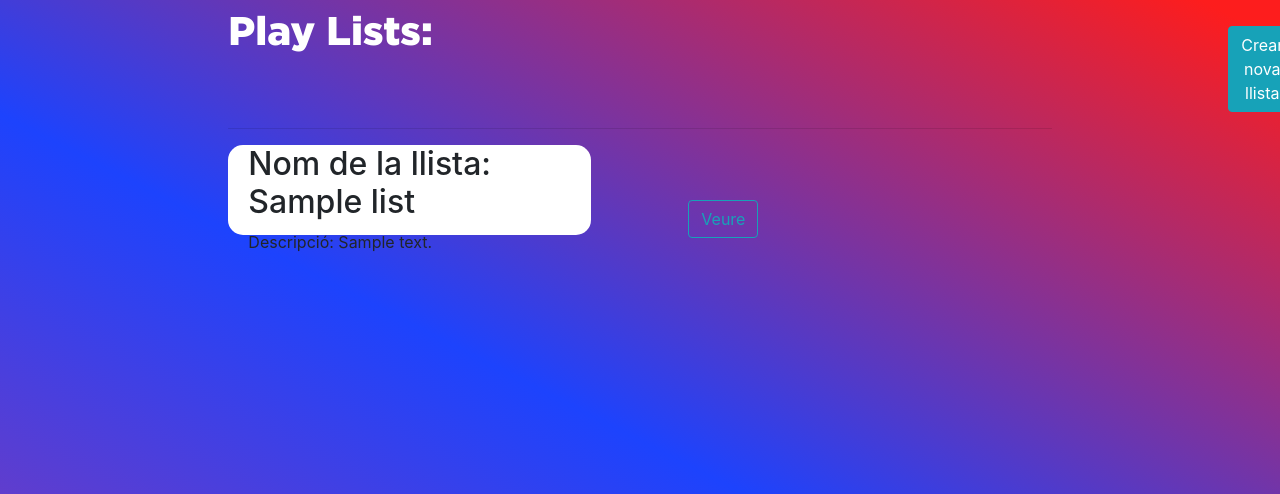
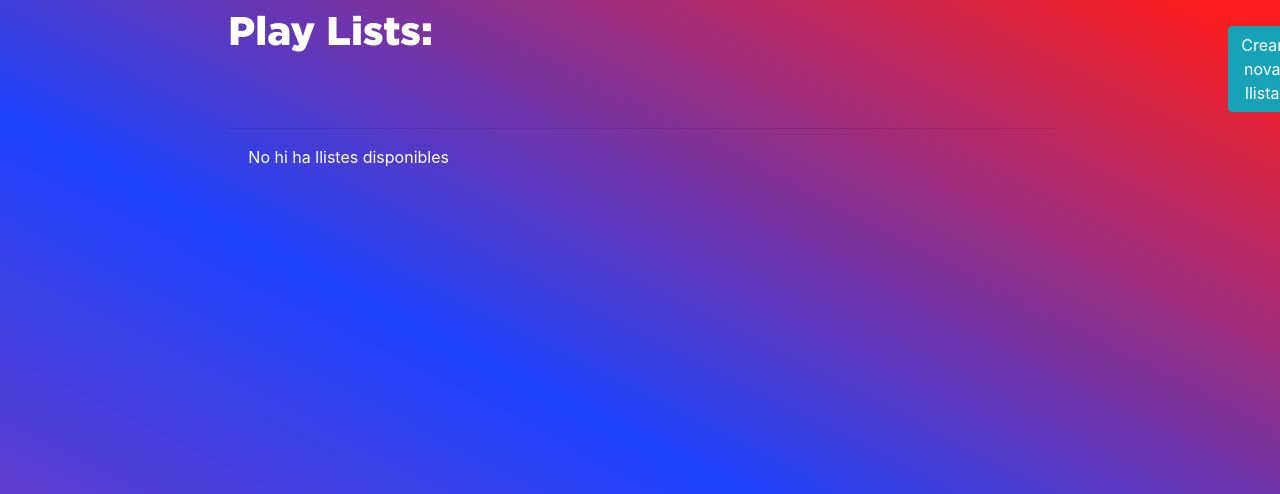
Before and after one commit to ger4rdgg/playlist_projecte, a Django app: page /playlists/ in a window 1280 px wide. Shown: the part 105-599 px from the top of the page. Run offline with Django 3.2, Linux system fonts and the light colour scheme; tables that the repository leaves empty hold one stand-in row (values such as "Sample post"); some libraries are stand-ins or nearby versions.

Commit message:
estructura projecte millorada i playlists.html maquetat millor

```diff
--- a/playlist_app/templates/playlists.html
+++ /dev/null
@@ -1,24 +0,0 @@
-{% extends "base.html" %}
-
-{% block page_content %}
-<div class="col-md-8 offset-md-2">
-    <div>
-	    <h1 style="color: white; padding-top: 10px; font-family: 'GothamPro'">Play Lists:</h1>
-        <a style="margin-left: 1000px; margin-top: -40px" class="btn btn-info" href="{% url 'playlist_create' %}">Crear nova llista</a>
-    </div>
-	<hr>
-	{% for playlist in list %}
-        <div style="background: white; text-align: left; border-radius: 15px; width: 44%; margin-bottom: 7px; height: 90px">
-	<h2 style="padding-left: 20px"> Nom de la llista: {{ playlist.name }}</h2>
-        {% if playlist.description is None %}
-            <p style="padding-left: 20px">No hi ha descripció</p>
-        {% else %}
-            <p style="padding-left: 20px">Descripció: {{ playlist.description }}</p>
-        {% endif %}
-        <p style="padding-left: 460px; margin-top: -70px;"><a class="btn btn-outline-info" href="/playlists/{{playlist.pk}}/" role="button">Veure</a></p>
-
-   </div>
-	{% endfor %}
-
-</div>
-{% endblock %}
--- a/playlist_app/views.py
+++ b/playlist_app/views.py
@@ -5,8 +5,10 @@ from playlist_app.models import song, list
 from django.contrib.auth import logout
 from .forms import ListForm
 
+
 def index(request):
-	return render(request, 'index.html', {})
+    return render(request, 'index.html', {})
+
 
 def index1(request):
     context = {
@@ -17,12 +19,14 @@ def index1(request):
     return render(request, 'playlist_app/index.html', context,
                   {'nsongs': song.objects.count()})
 
+
 def playlist_list(request):
     playlist = list.objects.order_by('-created_on')
-    context= {
+    context = {
         'list': playlist
     }
-    return render(request, 'playlists.html', context)
+    return render(request, 'playlist_app/playlists.html', context)
+
 
 @login_required
 def playlist_create(request):
@@ -43,11 +47,10 @@ def playlist_create(request):
 
     # else:
     #     form = song_form()
-    return render(request, 'list_form.html', {"form": form})
+    return render(request, 'playlist_app/list_form.html', {"form": form})
 
 
 def playlist_update(request, pk=None):
-
     llista = get_object_or_404(list, pk=pk)
 
     if request.method == "POST":
@@ -59,7 +62,8 @@ def playlist_update(request, pk=None):
             return redirect('playlists')
     else:
         form = ListForm(instance=llista)
-    return render(request, 'list_form.html', {"form": form})
+    return render(request, 'playlist_app/list_form.html', {"form": form})
+
 
 @login_required
 def list_detail(request, pk=None):
@@ -69,7 +73,7 @@ def list_detail(request, pk=None):
         'llista': llista,
 
     }
-    return render(request, 'list_detail.html', context)
+    return render(request, 'playlist_app/list_detail.html', context)
 
 
 def playlist_remove(request, pk=None):
@@ -81,4 +85,4 @@ def playlist_remove(request, pk=None):
     context = {
         "llista": llista
     }
-    return render(request, "playlist_delete.html", context)
+    return render(request, "playlist_app/playlist_delete.html", context)
--- a/templates/base.html
+++ b/templates/base.html
@@ -15,7 +15,7 @@
     <!-- Image and text -->
     <nav class="navbar1">
         <a class="navbar-brand" href=" ">
-        <img src="{% static 'images/spotify-logo-white-png-.png'%}"  width="45" height="45" class="d-inline-block align-top" alt="">
+        <img src="{% static 'images/spotify-logo-white-png-.png' %}" width="45" height="45" class="d-inline-block align-top" alt="">
 
     Spotify List Creator
   </a>
--- /dev/null
+++ b/templates/playlist_app/playlists.html
@@ -0,0 +1,28 @@
+{% extends "base.html" %}
+
+{% block page_content %}
+<div class="col-md-8 offset-md-2">
+    <div>
+	    <h1 style="color: white; padding-top: 10px; font-family: 'GothamPro'">Play Lists:</h1>
+        <a style="margin-left: 1000px; margin-top: -40px" class="btn btn-info" href="{% url 'playlist_create' %}">Crear nova llista</a>
+    </div>
+	<hr>
+    {% if playlist%}
+        {% for playlist in list %}
+            <div style="background: white; text-align: left; border-radius: 15px; width: 44%; margin-bottom: 7px; height: 90px">
+            <h2 style="padding-left: 20px"> Nom de la llista: {{ playlist.name }}</h2>
+            {% if playlist.description is None %}
+                <p style="padding-left: 20px">No hi ha descripció</p>
+            {% else %}
+                <p style="padding-left: 20px">Descripció: {{ playlist.description }}</p>
+            {% endif %}
+            <p style="padding-left: 460px; margin-top: -70px;"><a class="btn btn-outline-info" href="/playlists/{{playlist.pk}}/" role="button">Veure</a></p>
+            </div>
+	    {% endfor %}
+    {% else %}
+        <p style="padding-left: 20px; color: white">No hi ha llistes disponibles</p>
+    {% endif %}
+
+
+</div>
+{% endblock %}
```
Also changed, not shown: playlist_app/templates/playlist_delete.html (deleted, +0 -16 lines), templates/playlist_app/playlist_delete.html (added, +16 -0 lines), playlist_app/templates/__init__.py (deleted), templates/index.html (renamed from playlist_app/templates/index.html), templates/playlist_app/list_detail.html (renamed from playlist_app/templates/list_detail.html), templates/playlist_app/list_form.html (renamed from playlist_app/templates/list_form.html), templates/playlist_app/playlist_create.html (renamed from playlist_app/templates/playlist_create.html).
